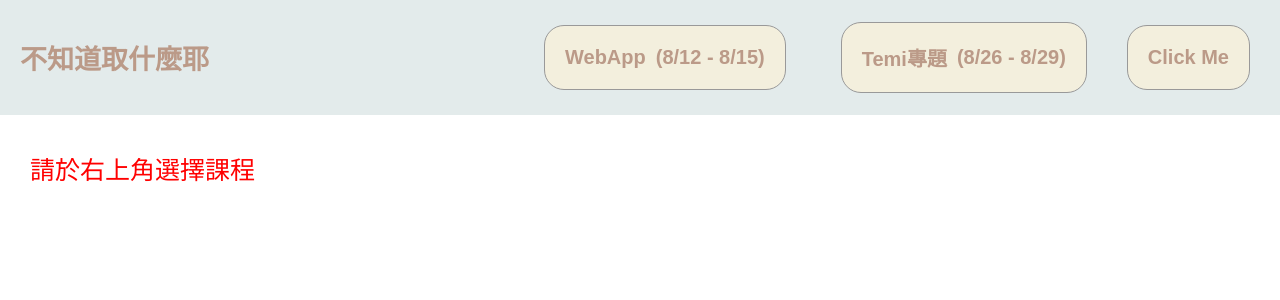
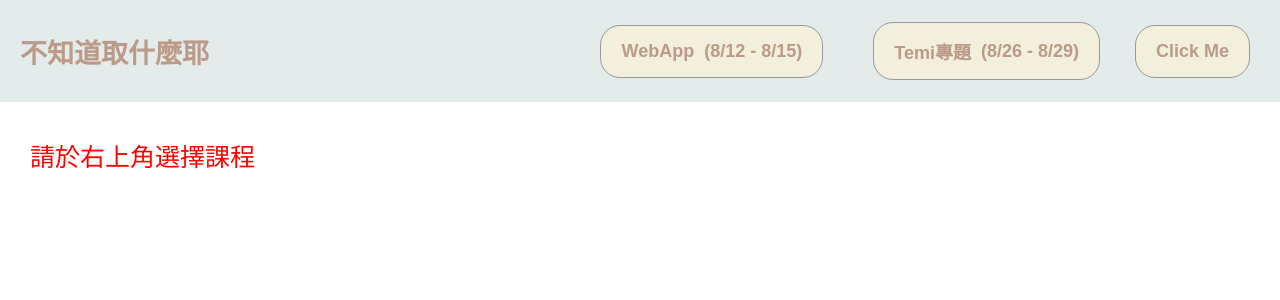
Before and after one commit to hsinyi0705/mcu-summer-web-frontend, an Angular app: page / in a window 1280 px wide. Shown: the top 300 px of the page. Built offline with nearby package versions, Linux system fonts and the light colour scheme; no server answers.

Commit message:
feat(nav): 修改按鈕樣式

```diff
--- a/src/app/nav/nav.component.css
+++ b/src/app/nav/nav.component.css
@@ -11,7 +11,7 @@
   justify-content: center;
   align-items: center;
 
-  gap: 25px; /* 按鈕之間的距離 */
+  gap: 20px; /* 按鈕之間的距離 */
   padding: 10px;
   /* border: solid 1px red; */
   /* border-radius: 8px; */
@@ -25,11 +25,11 @@ button {
   border: solid 1px #999; /* 外框 */
 
   border-radius: 20px;
-  padding: 20px;
+  padding: 15px 20px;
   background-color: #f3efdd;
   gap: 10px; /* 添加間隔，跟span之間有一點距離 */
 
-  font-size: 20px;
+  font-size: 18px;
   color: #bb9a88;
   font-weight: 600;
 }
@@ -56,6 +56,6 @@ a:hover {
 
 span {
   padding: 0;
-  font-size: 20px;
+  font-size: 18px;
   color: #bb9a88;
 }
```
